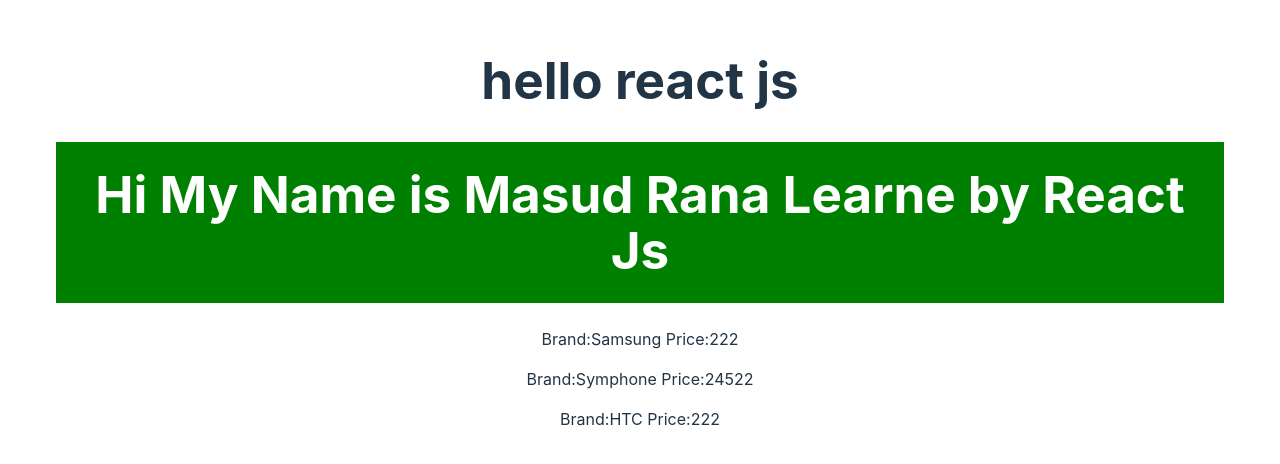
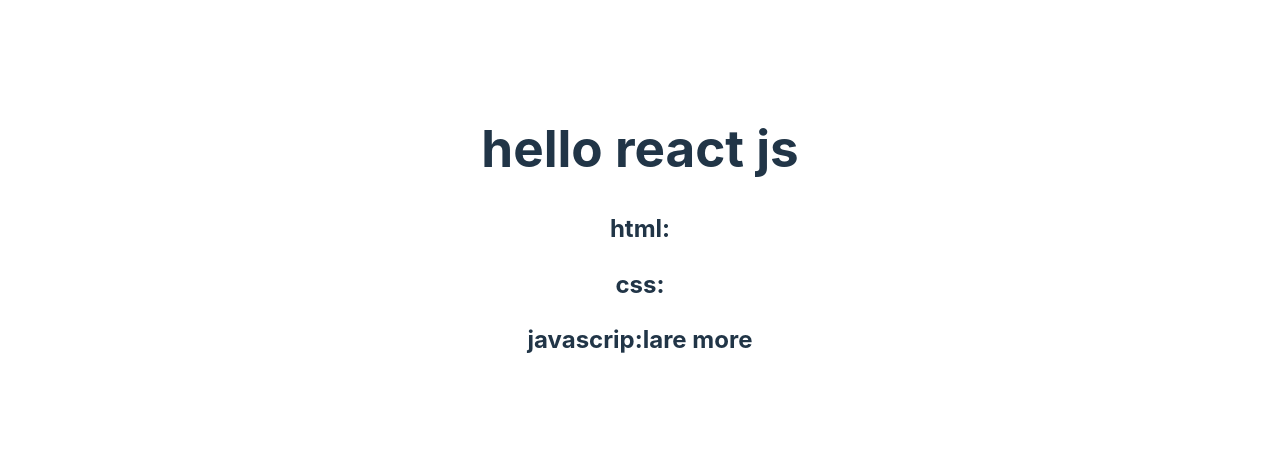
Before and after one commit to masuddrak/core-concept-react, a React (Vite) app: page / in a window 1280 px wide. Shown: the part 168-632 px from the top of the page. Built offline with nearby package versions, Linux system fonts and the light colour scheme.

Commit message:
conditional rendaring

```diff
--- a/src/App.jsx
+++ b/src/App.jsx
@@ -2,6 +2,7 @@ import { useState } from 'react'
 import reactLogo from './assets/react.svg'
 import viteLogo from '/vite.svg'
 import './App.css'
+import Conditional from './Conditional'
 
 function App() {
   const [count, setCount] = useState(0)
@@ -9,31 +10,11 @@ function App() {
   return (
     <>
       <h1>hello react js</h1>
-      <Heading></Heading>
-      <GetDisplay name="Samsung" price="222"></GetDisplay>
-      <GetDisplay name="Symphone" price="24522"></GetDisplay>
-      <GetDisplay name="HTC" price="222"></GetDisplay>
+      <Conditional isDone={true} taks="html"></Conditional>
+      <Conditional isDone={true} taks="css"></Conditional>
+      <Conditional isDone={false} taks="javascrip"></Conditional>
     </>
   )
 }
-function Heading() {
-  const headingStyle = {
-    padding: "24px",
-    margin: "24px",
-    backgroundColor: "green",
-    color: "white"
-  }
-  return (<>
-    <h1 style={headingStyle}>Hi My Name is Masud Rana Learne by React Js</h1>
-
-  </>)
-}
-function GetDisplay(propos) {
-  console.log(propos)
-  return (<>
-
-    <p>Brand:{propos.name} Price:{propos.price}</p>
-  </>)
-}
 
 export default App
--- /dev/null
+++ b/src/Conditional.jsx
@@ -0,0 +1,9 @@
+function Conditional({isDone,taks}){
+
+    return (<>
+        {/* <h2>{taks}:{isDone?"Finised":"larn more"}</h2> */}
+        {/* <h2>{taks}:{isDone && "Finised"}</h2> */}
+        <h2>{taks}:{isDone || "lare more"}</h2>
+    </>)
+}
+export default Conditional
```
